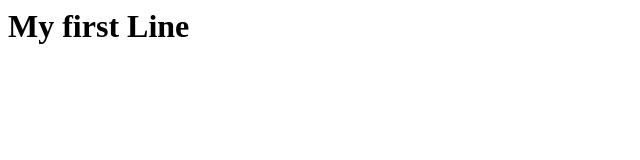
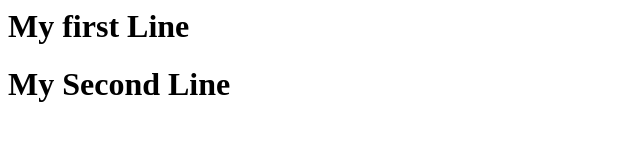
Before and after one commit to LSPSimulationPlatform/repo_git_foundation_cohort_w1djHQHQ23TkXjmuiCLj8QpIjaG3, a plain HTML site: page index.html in a window 1280 px wide. Shown: the whole page, without its empty margins (0-640 px from the left). Drawn offline with Linux system fonts and the light colour scheme.

Commit message:
Update index.html

```diff
--- a/index.html
+++ b/index.html
@@ -1 +1,2 @@
 <h1>My first Line</h1>
+<h1>My Second Line</h1>
```
